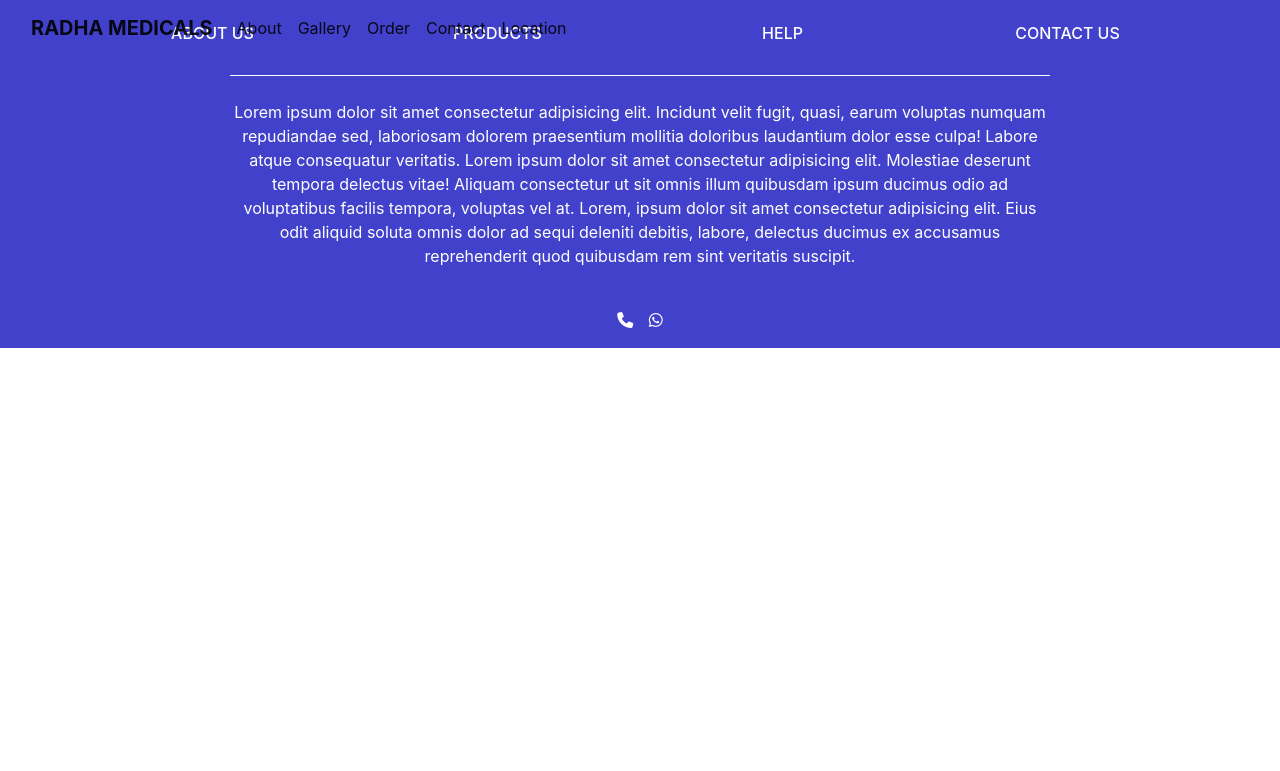
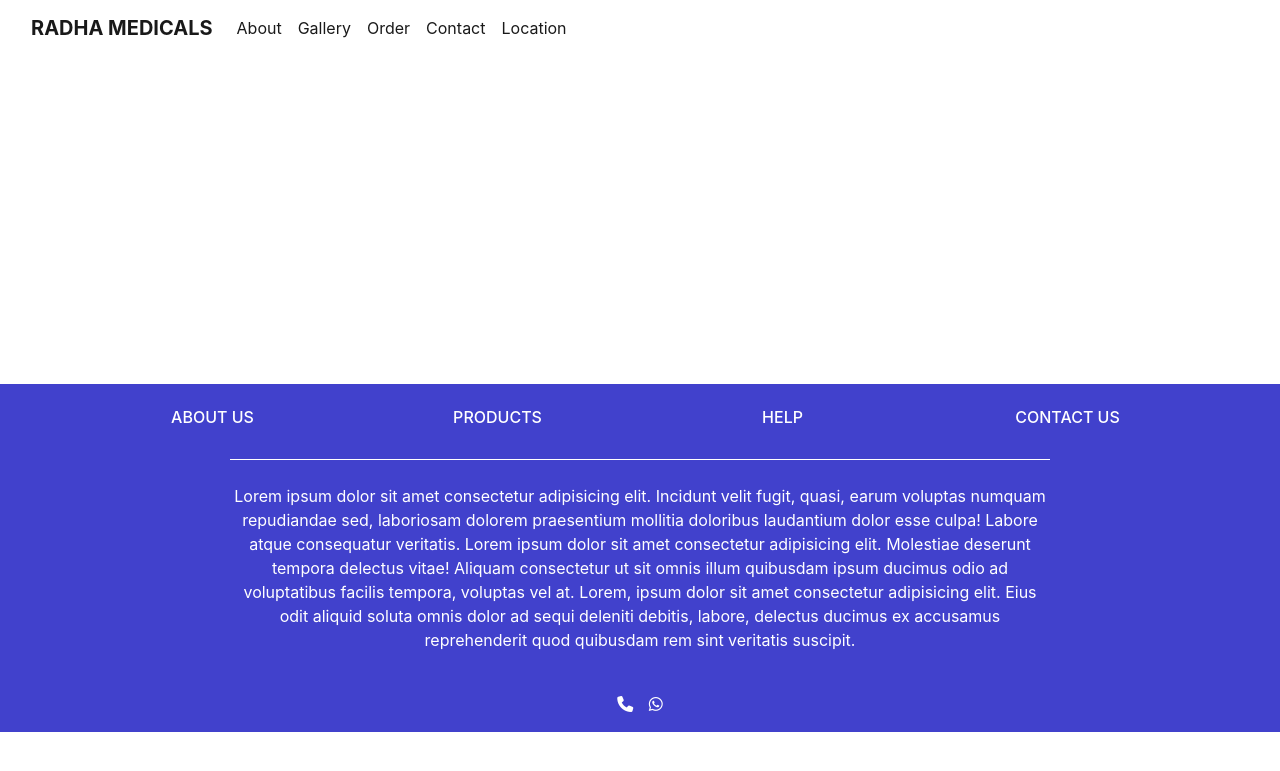
Before and after one commit to RaswanthGS/Medicals, a Django app: page / in a window 1280 px wide. Shown: the top 771 px of the page. Run offline with Django 4.2, Linux system fonts and the light colour scheme; some libraries are stand-ins or nearby versions.

Commit message:
Update base.html

```diff
--- a/my_project/blog/templates/blog/base.html
+++ b/my_project/blog/templates/blog/base.html
@@ -49,20 +49,20 @@
     <div>
 
     </div>
-    <footer class="container-fluid" style="background-color: rgb(65, 65, 204); text-align: center;">
+    <footer class="container-fluid" style="background-color: rgb(65, 65, 204); text-align: center; margin-top: 30%;">
         <div class="container" style="color: white;">
             <div class="row py-4">
                 <div class="col-3">
-                    <h6>ABOUT US</h6>
+                    <h6><a href="#" style="color: white; cursor:pointer;">ABOUT US</a></h6>
                 </div>
                 <div class="col-3">
-                    <h6>PRODUCTS</h6>
+                    <h6><a href="#" style="color: white; cursor:pointer;">PRODUCTS</a></h6>
                 </div>
                 <div class="col-3">
-                    <h6>HELP</h6>
+                    <h6><a href="#" style="color: white; cursor:pointer;">HELP</a></h6>
                 </div>
                 <div class="col-3">
-                    <h6>CONTACT US</h6>
+                    <h6><a href="#" style="color: white; cursor:pointer;">CONTACT US</a></h6>
                 </div>
             </div>
             <div class="container">
```
